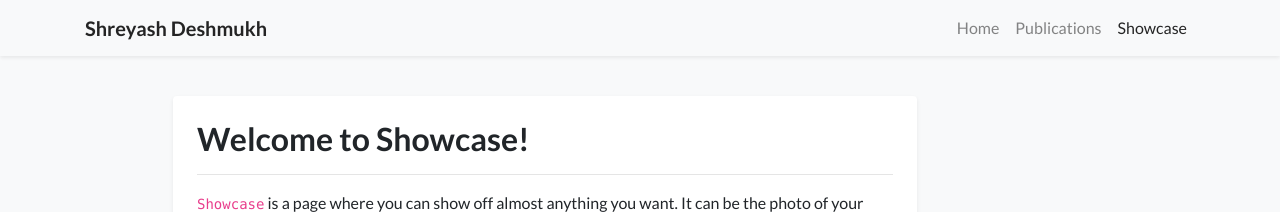
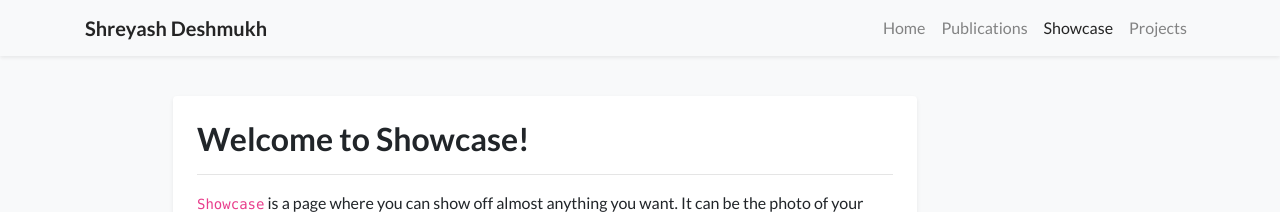
Before and after one commit to shreya976/11.github.io, a Jekyll site: the page built from showcase.html, in a window 1280 px wide. Shown: the top 212 px of the page. Built offline with Jekyll 4.4.1, drawn with Linux system fonts in a browser that asks for light colours; nearby versions of some CDN libraries; a style sheet for code colours, icons or effects is not loaded.

Commit message:
Update navigation.yml

```diff
--- a/_data/navigation.yml
+++ b/_data/navigation.yml
@@ -7,3 +7,5 @@ pages:
   url: /publications
 - name: Showcase
   url: /showcase
+- name: Projects
+  url: /projects
```
